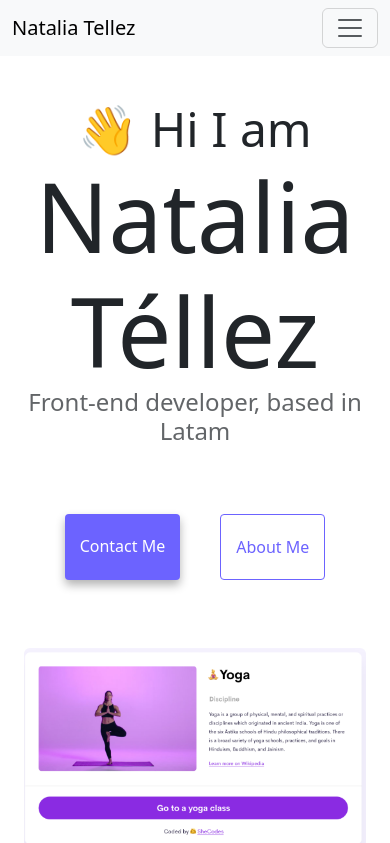
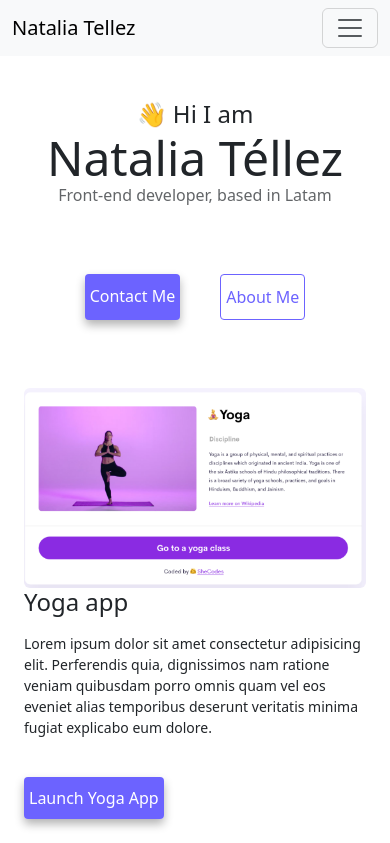
Before and after one commit to Pitelom18/Responsive_samplePortfolio, a plain HTML site: page index.html in a window 390 px wide. Shown: the top 843 px of the page. Drawn offline with nearby package versions, Linux system fonts and the light colour scheme.

Commit message:
responsiveness and SEO added

```diff
--- a/index.html
+++ b/index.html
@@ -4,11 +4,15 @@
 <head>
   <meta charset="UTF-8">
   <meta name="viewport" content="width=device-width, initial-scale=1.0">
+  <meta name="description" content="Natalia Tellez - Front-end developer based in Latam">
+  <meta name="keywords" content="Natalia Tellez,Front-end developer,Latam,Portfolio">
+  <meta name="author" content="Natalia Tellez">
   <link href="https://cdn.jsdelivr.net/npm/bootstrap@5.3.3/dist/css/bootstrap.min.css" rel="stylesheet"
     integrity="sha384-QWTKZyjpPEjISv5WaRU9OFeRpok6YctnYmDr5pNlyT2bRjXh0JMhjY6hW+ALEwIH" crossorigin="anonymous">
 
   <link rel="stylesheet" href="./src/styles.css">
   <title>Natalia Portfolio</title>
+  </head>
 </head>
 
 <body>
@@ -52,9 +56,10 @@
                 </div>
 
                 <div class="container">
+
                     <div class="row">
                       <div class="col-md-6">
-                        <img src="./assets/images/Yoga_app.png" class="img-fluid rounded">
+                        <img src="./assets/images/Yoga_app.png" class="img-fluid rounded d-sm-none d-md-block" alt="Yoga app">
                       </div>
                       <div class="col-md-6">
                         <h2 class="mb-3">Yoga app</h2>
@@ -69,6 +74,7 @@
                         </div>
                       </div>
                     </div>
+
                     <div class="row mt-5">
                       <div class="col-md-6">
                         <h2 class="mb-3">Weather app</h2>
@@ -83,12 +89,13 @@
                         </div>
                       </div>
                       <div class="col-md-6">
-                        <img src="./assets/images/Weather_app.png" class="img-fluid rounded">
+                        <img src="./assets/images/Weather_app.png" class="img-fluid rounded d-sm-none d-md-block">
                       </div>
                     </div>
+
                     <div class="row mt-5">
                       <div class="col-md-6">
-                        <img src="./assets/images/yogurt_app.png" class="img-fluid rounded">
+                        <img src="./assets/images/yogurt_app.png" class="img-fluid rounded d-sm-none d-md-block">
                       </div>
                       <div class="col-md-6">
                         <h2 class="mb-3">Yogurt app</h2>
--- a/src/styles.css
+++ b/src/styles.css
@@ -81,3 +81,51 @@ p {
     font-size: 28px;
     text-decoration: none;
 }
+
+@media (max-width: 768px) {
+    h1 {
+        font-size: 72px;
+    }
+    h2 {
+        font-size: 36px;
+    }
+    h3 {
+        font-size: 18px;
+    }
+    p {
+        font-size: 16px;
+    }
+    .primary-link {
+        padding: 15px 10px;
+    }
+    .secondary-link {
+        padding: 15px 10px;
+    }
+    .email-link {
+        font-size: 24px;
+    }
+}
+
+@media (max-width: 576px) {
+    h1 {
+        font-size: 48px;
+    }
+    h2 {
+        font-size: 24px;
+    }
+    h3 {
+        font-size: 16px;
+    }
+    p {
+        font-size: 14px;
+    }
+    .primary-link {
+        padding: 10px 5px;
+    }
+    .secondary-link {
+        padding: 10px 5px;
+    }
+    .email-link {
+        font-size: 20px;
+    }
+}
```
Lines whose indentation alone changed are shown as unchanged.
